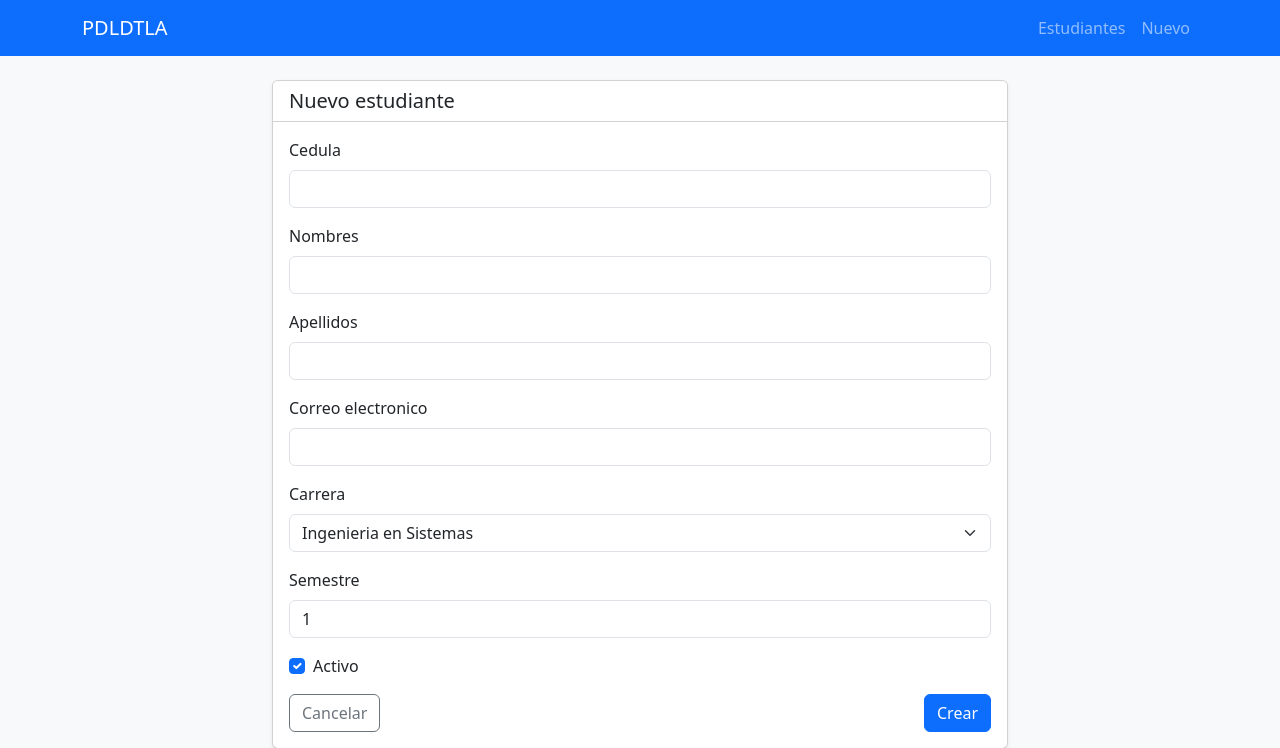
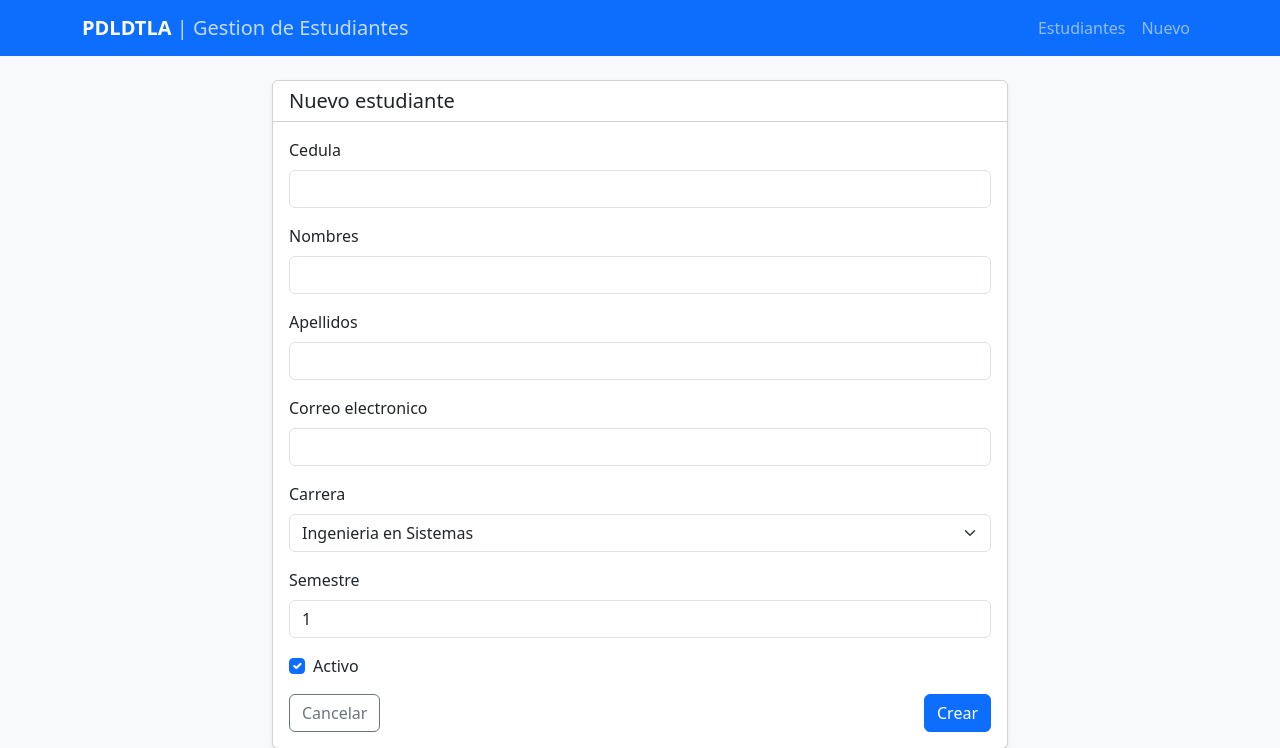
Before and after one commit to RonnyAreUneMi/PDLDTLA, a Django app: page /estudiantes/nuevo/ in a window 1280 px wide. Shown: the top 748 px of the page. Run offline with Django 5.2, Linux system fonts and the light colour scheme.

Commit message:
fix(ui): clarificar marca del navbar con subtitulo descriptivo
El navbar mostraba solo 'PDLDTLA' sin contexto, lo que dificultaba
identificar el proposito del sistema a los usuarios nuevos.

Se anade un subtitulo 'Gestion de Estudiantes' con estilo discreto.

```diff
--- a/estudiantes/templates/estudiantes/base.html
+++ b/estudiantes/templates/estudiantes/base.html
@@ -10,7 +10,9 @@
 <body class="bg-light">
     <nav class="navbar navbar-expand-lg navbar-dark bg-primary mb-4">
         <div class="container">
-            <a class="navbar-brand" href="{% url 'estudiantes:list' %}">PDLDTLA</a>
+            <a class="navbar-brand fw-bold" href="{% url 'estudiantes:list' %}">
+                PDLDTLA <span class="fw-light opacity-75">| Gestion de Estudiantes</span>
+            </a>
             <div class="navbar-nav">
                 <a class="nav-link" href="{% url 'estudiantes:list' %}">Estudiantes</a>
                 <a class="nav-link" href="{% url 'estudiantes:create' %}">Nuevo</a>
```
